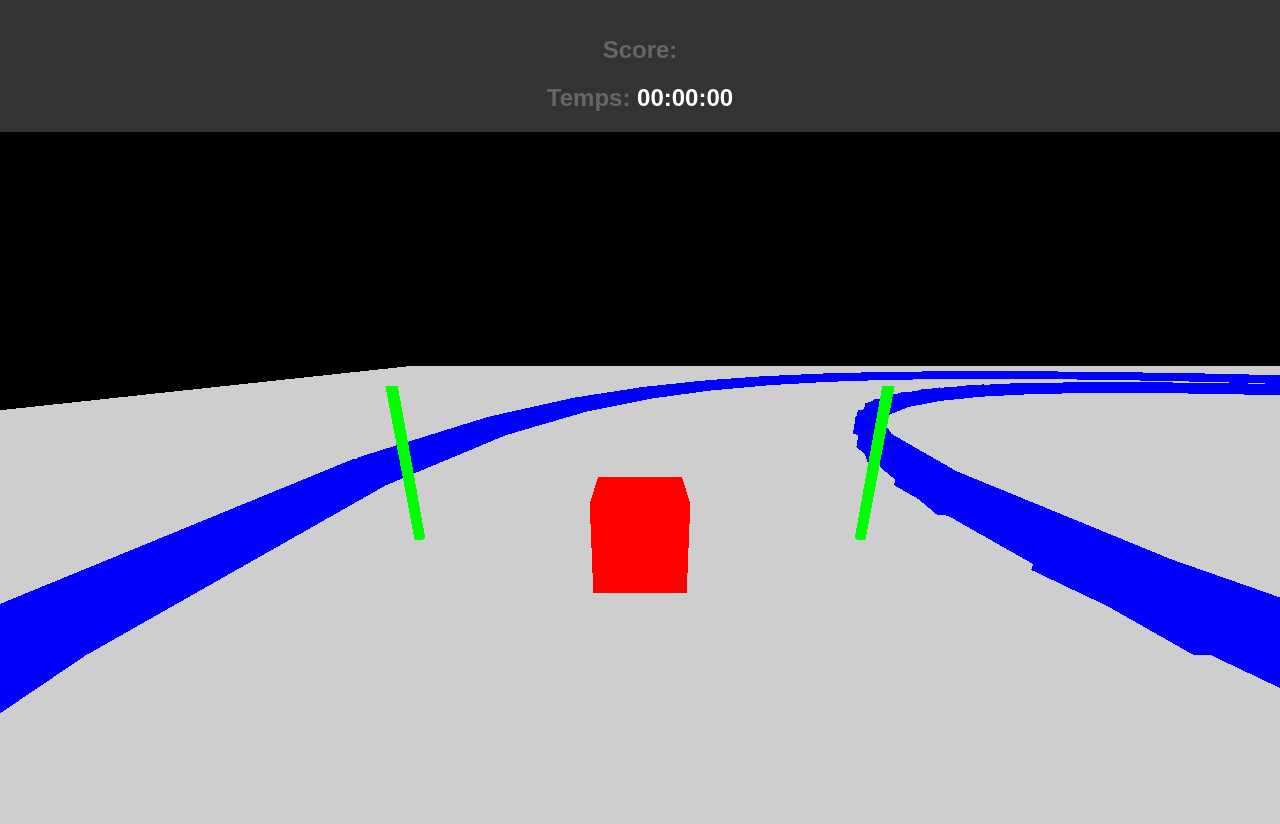
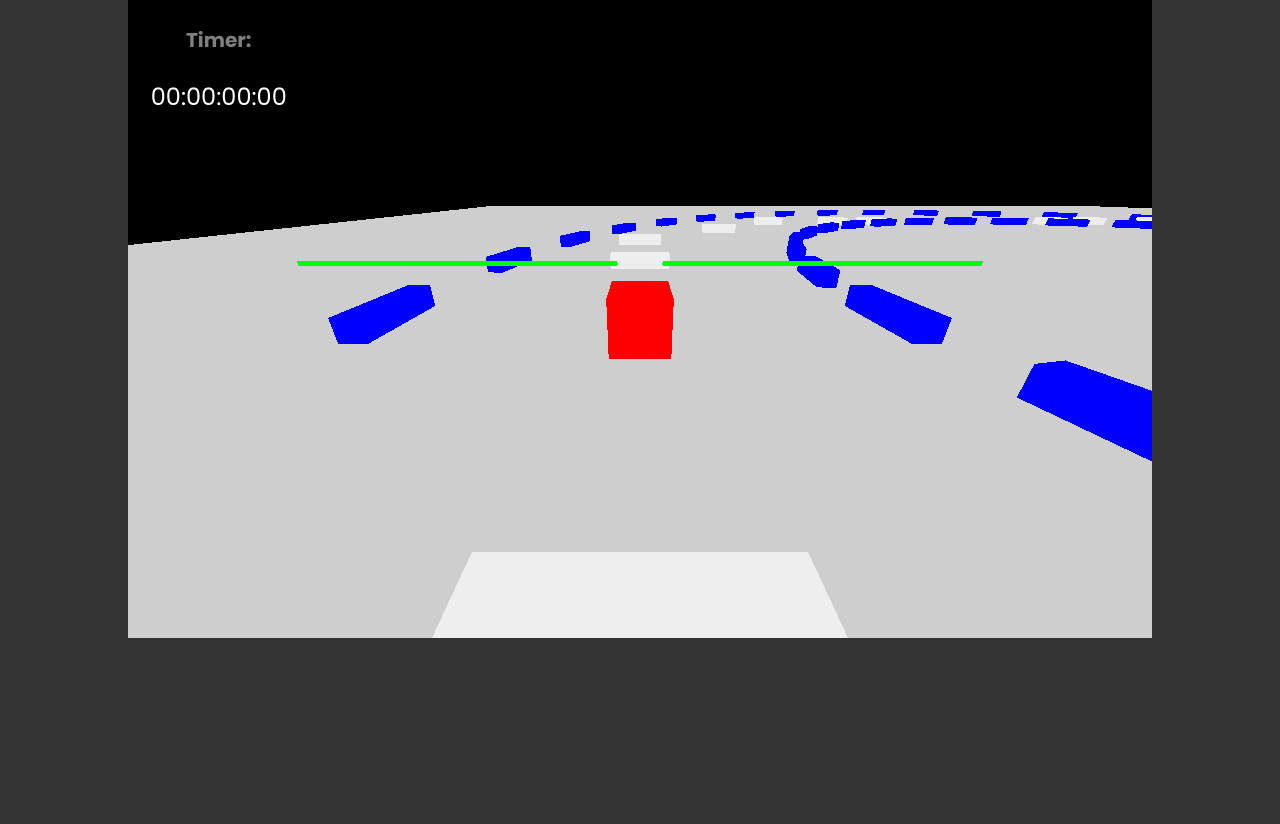
Before and after one commit to MathieuAudibert/3js, a website built with Vite: page index.html in a window 1280 px wide. Shown: the part 82-906 px from the top of the page. After the commit the page ends 800 px from the top, so only its background shows below. Built offline with nearby package versions, Linux system fonts and the light colour scheme; animation ran at ten frames a second.

Commit message:
last push final GGWP

```diff
--- a/index.html
+++ b/index.html
@@ -3,17 +3,17 @@
   <head>
     <meta charset="UTF-8" />
     <meta name="viewport" content="width=device-width, initial-scale=1.0" />
-    <title>THREEJS</title>
+    <title>Three.js</title>
     <link rel="stylesheet" href="style.css" />
   </head>
   <body>
-    <script type="module" src="./main.js"></script>
-    <script src="js/GLTFLoader.js"></script>
     <h1>Bienvenue sur AutoZurichen Reizwagen !</h1>
     <br />
-    <h2>Score:</h2>
-    <div>
-      <h2>Temps: <span id="timer">00:00:00</span></h2>
+    <div class="timer">
+      <h2>Timer:</h2>
+      <p id="timer">00:00:00:00</p>
     </div>
+    <script type="module" src="main.js"></script>
+    <script src="jsm/loaders/OBJLoader.js"></script>
   </body>
 </html>
--- a/main.js
+++ b/main.js
@@ -1,24 +1,26 @@
 import * as THREE from "three";
-import { GLTFLoader } from "three/examples/jsm/loaders/GLTFLoader.js";
 
-// Scène, caméra et renderer
+// Scène, Caméra et Rendu
 var scene = new THREE.Scene();
 var camera = new THREE.PerspectiveCamera(
-  80,
-  window.innerWidth / window.innerHeight,
+  90,
+  (window.innerWidth * 0.8) / (window.innerHeight * 0.8),
   0.1,
   1000
 );
 var renderer = new THREE.WebGLRenderer();
-renderer.setSize(window.innerWidth, window.innerHeight);
+renderer.setSize(window.innerWidth * 0.8, window.innerHeight * 0.8);
 document.body.appendChild(renderer.domElement);
 camera.position.z = 5;
 
-// Chargement de la texture pour le sol
+renderer.domElement.style.position = "absolute";
+renderer.domElement.style.left = "10%";
+renderer.domElement.style.top = "10%";
+
+// Chargement de la texture du sol
 var textureLoader = new THREE.TextureLoader();
 textureLoader.load("./textures/rocky_trail_diff_4k.jpg", function (texture) {
-  texture.wrapS = THREE.RepeatWrapping;
-  texture.wrapT = THREE.RepeatWrapping;
+  texture.wrapS = texture.wrapT = THREE.RepeatWrapping;
   texture.repeat.set(4, 4);
   var groundMaterial = new THREE.MeshBasicMaterial({ map: texture });
   var groundGeometry = new THREE.PlaneGeometry(100, 100);
@@ -35,83 +37,61 @@ cube.position.set(-25, 0.5, 1);
 scene.add(cube);
 
 // Variables de mouvement
-var move = { forward: false, backward: false, left: false, right: false };
+var move = { avant: false, arrière: false, gauche: false, droite: false };
 var velocity = new THREE.Vector3();
 var acceleration = 5;
 var maxSpeed = 10;
 var rotationSpeed = 3;
 
-// Variables pour suivre la direction de la voiture
-var carDirection = new THREE.Vector3();
-var cameraOffset = new THREE.Vector3(0, 2, 5);
-
-// Gestionnaires d'événements pour les contrôles du clavier
+// Écouteurs d'événements pour les contrôles clavier
 document.addEventListener("keydown", function (event) {
   switch (event.key) {
     case "z":
-      move.forward = true;
+      move.avant = true;
       break;
     case "s":
-      move.backward = true;
+      move.arrière = true;
       break;
     case "q":
-      move.left = true;
+      move.gauche = true;
       break;
     case "d":
-      move.right = true;
+      move.droite = true;
       break;
   }
 });
 document.addEventListener("keyup", function (event) {
   switch (event.key) {
     case "z":
-      move.forward = false;
+      move.avant = false;
       break;
     case "s":
-      move.backward = false;
+      move.arrière = false;
       break;
     case "q":
-      move.left = false;
+      move.gauche = false;
       break;
     case "d":
-      move.right = false;
+      move.droite = false;
       break;
   }
 });
 
-// Mise à jour du mouvement
+// Fonction de mise à jour du mouvement
 function updateMovement(delta) {
-  // Accélération et décélération
-  if (move.forward) {
-    velocity.z -= acceleration * delta;
-    if (velocity.z < -maxSpeed) {
-      velocity.z = -maxSpeed;
-    }
-  }
-  if (move.backward) {
-    velocity.z += acceleration * delta;
-    if (velocity.z > 0) {
-      velocity.z = 0;
-    }
-  }
-
-  // Rotation de la voiture
-  if (move.left) {
-    cube.rotation.y += rotationSpeed * delta;
-  }
-  if (move.right) {
-    cube.rotation.y -= rotationSpeed * delta;
-  }
-
-  // Mise à jour de la position de la voiture
-  cube.getWorldDirection(carDirection);
-  cube.position.addScaledVector(carDirection, velocity.z * delta);
+  if (move.avant) velocity.z -= acceleration * delta;
+  if (move.arrière) velocity.z += acceleration * delta;
+  if (move.gauche) cube.rotation.y += rotationSpeed * delta;
+  if (move.droite) cube.rotation.y -= rotationSpeed * delta;
+  velocity.z = Math.max(-maxSpeed, Math.min(velocity.z, 0));
+  cube.position.addScaledVector(
+    new THREE.Vector3(0, 0, 1).applyQuaternion(cube.quaternion),
+    velocity.z * delta
+  );
 }
 
-// Barriers array for collision detection
+// Configuration des barrières
 var barriers = [];
-
-// Function to place barriers in a circular pattern
 function placeCircularBarrier(centerX, centerZ, radius, numSegments) {
   var angleStep = (Math.PI * 2) / numSegments;
   for (let i = 0; i < numSegments; i++) {
@@ -119,109 +99,187 @@ function placeCircularBarrier(centerX, centerZ, radius, numSegments) {
     let x = centerX + radius * Math.cos(angle);
     let z = centerZ + radius * Math.sin(angle);
 
-    var barrierGeometry = new THREE.BoxGeometry(5.2, 0.5, 0.5);
-    var barrier = new THREE.Mesh(
-      barrierGeometry,
-      new THREE.MeshBasicMaterial({ color: 0x0000ff })
-    );
+    var barrierGeometry = new THREE.BoxGeometry(2, 0.5, 0.5);
+    var barrierMaterial = new THREE.MeshBasicMaterial({ color: 0x0000ff });
+    var barrier = new THREE.Mesh(barrierGeometry, barrierMaterial);
     barrier.position.set(x, 0.25, z);
-    barrier.lookAt(new THREE.Vector3(centerX, barrier.position.y, centerZ));
+    barrier.lookAt(new THREE.Vector3(centerX, 0.25, centerZ));
     scene.add(barrier);
     barriers.push(barrier);
   }
 }
 
+// Configuration des obstacles
+var obstacles = [];
+function placeObstacles(obstaclePositions) {
+  for (let position of obstaclePositions) {
+    let x = position[0];
+    let z = position[1];
+
+    var obstacleGeometry = new THREE.BoxGeometry(2, 0.5, 0.5);
+    var obstacleMaterial = new THREE.MeshBasicMaterial({ color: 0xeeeeee });
+    var obstacle = new THREE.Mesh(obstacleGeometry, obstacleMaterial);
+    obstacle.position.set(x, 0.25, z);
+    scene.add(obstacle);
+    obstacles.push(obstacle);
+  }
+}
+
+// Appel de la fonction placeObstacles
+placeObstacles([
+  [-25, 5],
+  [-25, -5],
+  [-25, -10],
+  [-20, -15],
+  [-15, -20],
+  [-10, -20],
+  [-7, -20],
+]);
+
+placeObstacles([
+  [25, 5],
+  [25, -5],
+  [25, -10],
+  [20, -15],
+  [15, -20],
+  [10, -20],
+  [7, -20],
+]);
+
 placeCircularBarrier(0, 0, 30, 36);
 placeCircularBarrier(0, 0, 20, 36);
 
-// Start line setup
+// Fonction pour gérer la collision
+function handleCollision() {
+  cube.position.set(-25, 0.5, 1);
+  cube.rotation.y = 0;
+  velocity.set(0, 0, 0);
+
+  // Réinitialise les directions de mouvement
+  move.avant = false;
+  move.arrière = false;
+  move.gauche = false;
+  move.droite = false;
+
+  // Gestion du chronomètre
+  if (running) {
+    stopTimer();
+    resetTimer();
+  }
+}
+
+// Vérification du franchissement de la ligne de départ
+function checkStartLine() {
+  var cubeBox = new THREE.Box3().setFromObject(cube);
+  var startLineLeftBox = new THREE.Box3().setFromObject(startLineLeft);
+  var startLineRightBox = new THREE.Box3().setFromObject(startLineRight);
+
+  if (
+    cubeBox.intersectsBox(startLineLeftBox) ||
+    cubeBox.intersectsBox(startLineRightBox)
+  ) {
+    if (!running) {
+      startTimer();
+    } else {
+      stopTimer();
+      resetTimer();
+      startTimer();
+    }
+  }
+}
+
+// Ligne de départ
 var startLineMaterial = new THREE.MeshBasicMaterial({ color: 0x00ff00 });
-var poleGeometry = new THREE.BoxGeometry(0.1, 2, 0.1);
-var pole1 = new THREE.Mesh(poleGeometry, startLineMaterial);
-var pole2 = new THREE.Mesh(poleGeometry, startLineMaterial);
-pole1.position.set(-28, 1, 0);
-pole2.position.set(-22, 1, 0);
-scene.add(pole1);
-scene.add(pole2);
+var startLineGeometry = new THREE.BoxGeometry(7, 0.1, 0.1);
+var startLineLeft = new THREE.Mesh(startLineGeometry, startLineMaterial);
+var startLineRight = new THREE.Mesh(startLineGeometry, startLineMaterial);
+startLineLeft.position.set(-29, 1, -1);
+startLineRight.position.set(-21, 1, -1);
+scene.add(startLineLeft);
+scene.add(startLineRight);
 
-// Timer setup
-let startTime, updatedTime, difference;
-let savedTime;
-let running = 0;
-let intervalId;
+// Détection des collisions
+function checkCollisions() {
+  var cubeBox = new THREE.Box3().setFromObject(cube);
+  for (let barrier of barriers) {
+    var barrierBox = new THREE.Box3().setFromObject(barrier);
+    if (cubeBox.intersectsBox(barrierBox)) {
+      handleCollision();
+      break;
+    }
+  }
+  for (let obstacle of obstacles) {
+    var obstacleBox = new THREE.Box3().setFromObject(obstacle);
+    if (cubeBox.intersectsBox(obstacleBox)) {
+      handleCollision();
+      break;
+    }
+  }
+}
+
+var running = false;
+var startTime;
+var elapsedTime = 0;
 
 function startTimer() {
   if (!running) {
-    startTime = new Date().getTime();
-    intervalId = setInterval(getShowTime, 1);
-    running = 1;
+    running = true;
+    startTime = Date.now() - elapsedTime;
+    setInterval(updateTimer, 100);
   }
 }
 
 function stopTimer() {
   if (running) {
-    clearInterval(intervalId);
-    savedTime = difference;
-    running = 0;
+    running = false;
+    elapsedTime = Date.now() - startTime;
+    clearInterval(updateTimer);
   }
 }
 
-function getShowTime() {
-  updatedTime = new Date().getTime();
-  if (savedTime) {
-    difference = updatedTime - startTime + savedTime;
-  } else {
-    difference = updatedTime - startTime;
-  }
-  let hours = Math.floor(
-    (difference % (1000 * 60 * 60 * 24)) / (1000 * 60 * 60)
-  );
-  let minutes = Math.floor((difference % (1000 * 60 * 60)) / (1000 * 60));
-  let seconds = Math.floor((difference % (1000 * 60)) / 1000);
-  let milliseconds = Math.floor((difference % 1000) / 10);
-
-  document.getElementById(
-    "timer"
-  ).innerHTML = `${hours}:${minutes}:${seconds}:${milliseconds}`;
+function resetTimer() {
+  running = false;
+  elapsedTime = 0;
+  document.getElementById("timer").textContent = "00:00:00:00";
 }
 
-// Vérification du franchissement de la ligne de départ
-function checkStartLine() {
-  var cubePosition = cube.position.z;
-  var pole1Position = pole1.position.z;
-  var pole2Position = pole2.position.z;
-
-  // Vérifier si le cube franchit la ligne de départ pour la première fois
-  if (
-    cubePosition >= pole1Position &&
-    cubePosition <= pole2Position &&
-    velocity.z < 0 &&
-    !hasCrossedStartLine
-  ) {
-    // Le cube franchit la ligne de départ pour la première fois
-    startTimer(); // Démarrer le chronomètre
-    hasCrossedStartLine = true;
+function updateTimer() {
+  if (running) {
+    var time = Date.now() - startTime;
+    var millis = parseInt((time % 1000) / 10)
+      .toString()
+      .padStart(2, "0");
+    var seconds = parseInt((time / 1000) % 60)
+      .toString()
+      .padStart(2, "0");
+    var minutes = parseInt((time / (1000 * 60)) % 60)
+      .toString()
+      .padStart(2, "0");
+    var hours = parseInt((time / (1000 * 60 * 60)) % 24)
+      .toString()
+      .padStart(2, "0");
+    document.getElementById("timer").textContent =
+      hours + ":" + minutes + ":" + seconds + ":" + millis;
   }
 }
 
-// Collision Detection
-function checkCollisions() {
-  var cubeBox = new THREE.Box3().setFromObject(cube);
-  for (let barrier of barriers) {
-    var barrierBox = new THREE.Box3().setFromObject(barrier);
-    if (cubeBox.intersectsBox(barrierBox)) {
-      cube.position.set(-25, 0.5, 1); // Réinitialiser la position du cube en cas de collision
-      stopTimer(); // Mettre en pause le chronomètre en cas de collision
-      break;
-    }
-  }
-}
+window.addEventListener(
+  "resize",
+  function () {
+    camera.aspect = (window.innerWidth * 0.8) / (window.innerHeight * 0.8);
+    camera.updateProjectionMatrix();
+    renderer.setSize(window.innerWidth * 0.8, window.innerHeight * 0.8);
+    renderer.domElement.style.left = "10%";
+    renderer.domElement.style.top = "10%";
+  },
+  false
+);
 
-// Animation loop
+// Boucle d'animation
 var prevTime = performance.now();
 function animate() {
   var time = performance.now();
-  var delta = (time - prevTime) / 1000; // time delta in seconds
+  var delta = (time - prevTime) / 1000;
   prevTime = time;
 
   requestAnimationFrame(animate);
@@ -229,7 +287,7 @@ function animate() {
   checkCollisions();
   checkStartLine();
   camera.position.copy(cube.position);
-  camera.position.add(cameraOffset);
+  camera.position.add(new THREE.Vector3(0, 2, 5));
   camera.lookAt(cube.position);
   renderer.render(scene, camera);
 }
--- a/package.json
+++ b/package.json
@@ -11,6 +11,7 @@
   "author": "",
   "license": "ISC",
   "dependencies": {
+    "obj": "^0.3.0",
     "three": "^0.163.0",
     "vite": "^5.2.8"
   }
--- a/style.css
+++ b/style.css
@@ -1,13 +1,18 @@
+@import url("https://fonts.googleapis.com/css2?family=Poppins:ital,wght@0,100;0,200;0,300;0,400;0,500;0,600;0,700;0,800;0,900;1,100;1,200;1,300;1,400;1,500;1,600;1,700;1,800;1,900&display=swap");
+
 body {
-  font-family: Arial, sans-serif;
+  font-family: Poppins, sans-serif;
   margin: 0;
   padding: 0;
   background-color: #333;
+  overflow: hidden;
+  height: 100%;
 }
 
 h1 {
   color: white;
   text-align: center;
+  margin-top: 20px;
 }
 
 h2 {
@@ -22,13 +27,32 @@ h2 {
   padding: 10px 20px;
   border-radius: 5px;
   cursor: pointer;
+  display: block;
+  width: 200px;
+  margin: 20px auto;
 }
 
 #stopButton:hover {
   background-color: #0056b3;
 }
 
-#timer {
+.timer {
+  position: absolute;
+  top: 10%;
+  left: 11%;
+  color: white;
+  background-color: rgba(0, 0, 0, 0.5);
+  padding: 10px;
+  border-radius: 5px;
+  z-index: 100;
   font-size: 24px;
-  color: white;
 }
+
+.timer h2 {
+  color: #808080;
+  font-size: 20px;
+}
+
+canvas {
+  display: block;
+}
```
Also changed, not shown: 1 other file.
